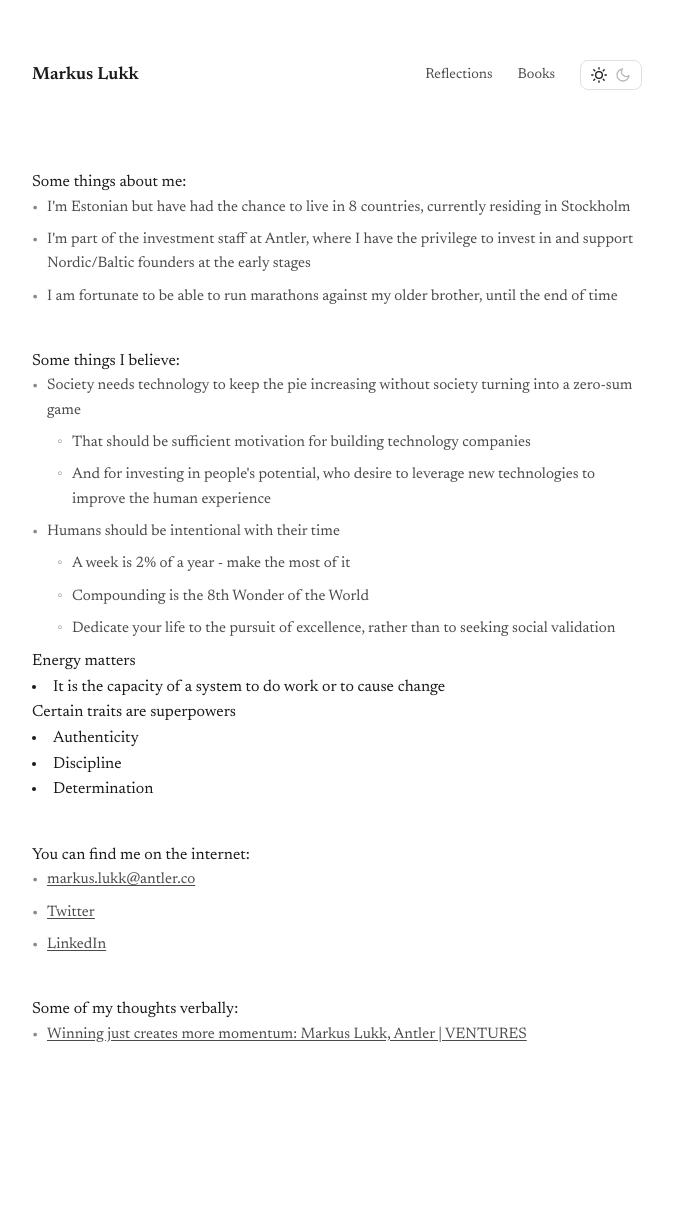
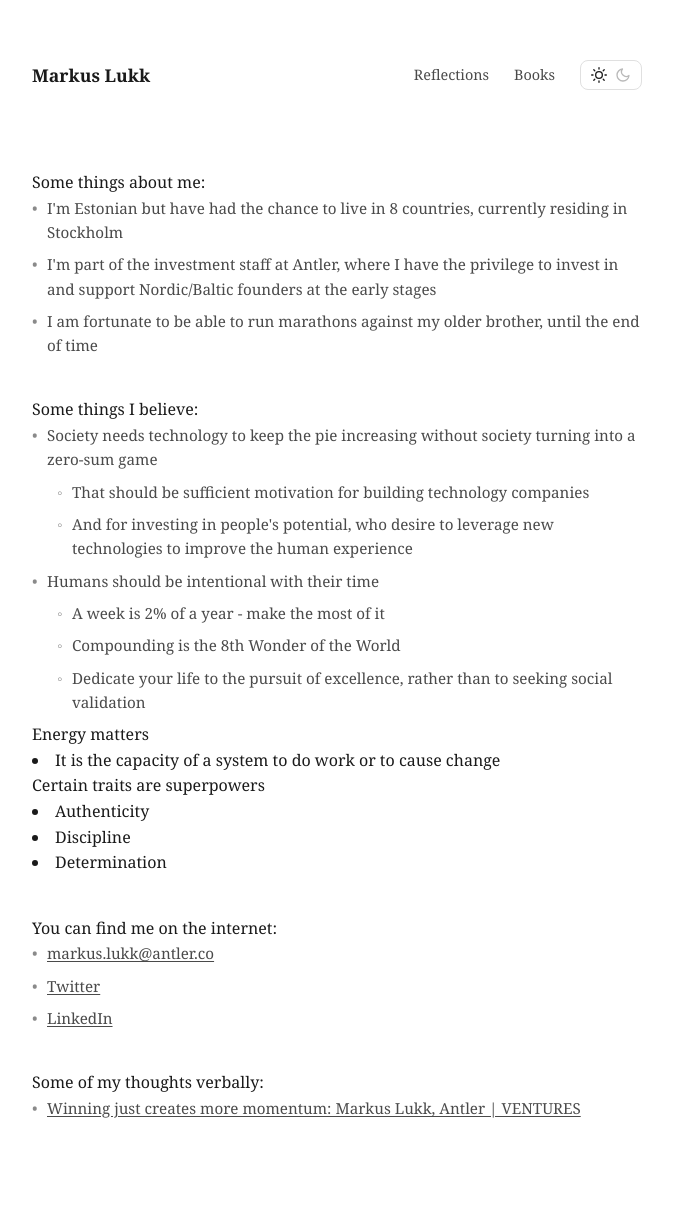
Before and after one commit to markuslukk/markuslukk.github.io, a Jekyll site: the page built from index.html, in a window 1280 px wide. Shown: the whole page, without its empty margins (303-976 px from the left). Built offline with Jekyll 4.4.1, drawn with Linux system fonts in a browser that asks for light colours; before the commit the page ends 1147 px from its top, so only the background shows below that.

Commit message:
Update default.html

```diff
--- a/_layouts/default.html
+++ b/_layouts/default.html
@@ -4,9 +4,6 @@
   <meta charset="UTF-8">
   <meta name="viewport" content="width=device-width, initial-scale=1.0">
   <title>{{ page.title }}</title>
-  <link rel="preconnect" href="https://fonts.googleapis.com">
-  <link rel="preconnect" href="https://fonts.gstatic.com" crossorigin>
-  <link href="https://fonts.googleapis.com/css2?family=Newsreader:ital,wght@0,400;0,600;1,400;1,600&display=swap" rel="stylesheet">
   <link rel="stylesheet" href="/style.css">
 </head>
 <body>
```
